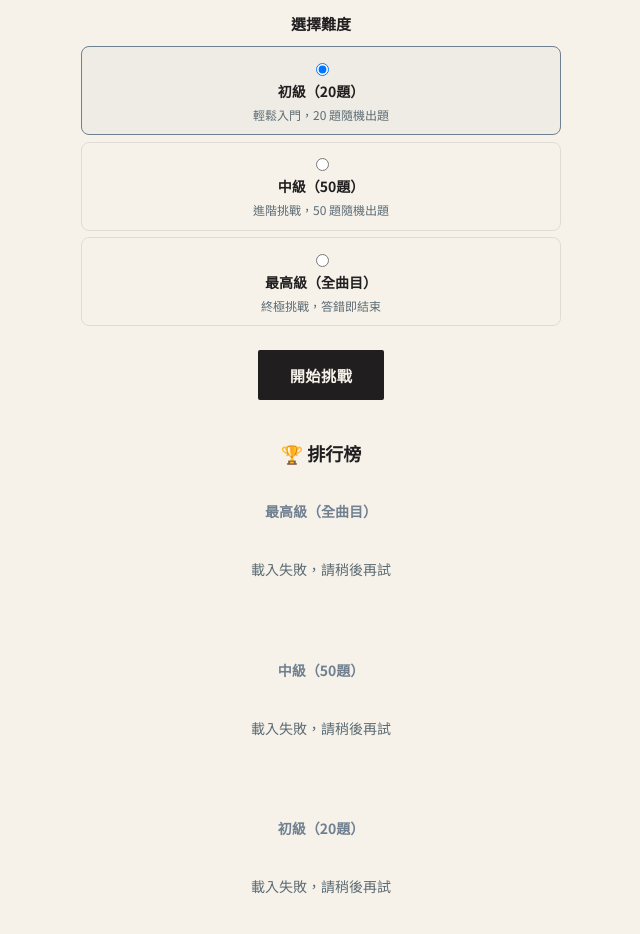
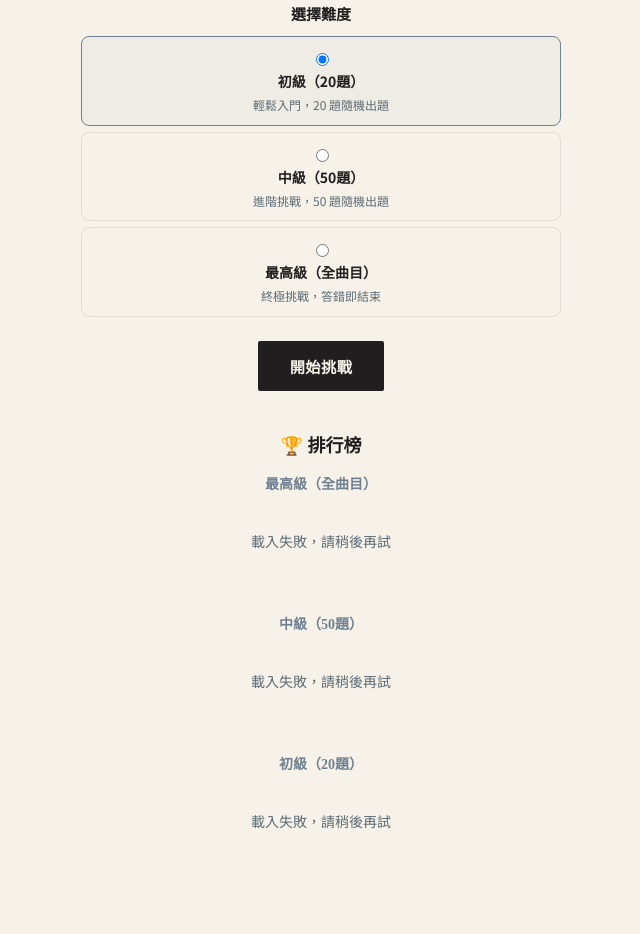
Before and after one commit to Ako1122/angelako-sandylam, a website: page sandylam-netlify/guess.html in a window 1280 px wide. Shown: the part 473-1407 px from the top of the page, without its empty margins (319-959 px from the left). After the commit the page ends 1342 px from the top, so only its background shows below. Drawn offline with Linux system fonts and the light colour scheme; no server answers.

Commit message:
fixed all title fonts

```diff
--- a/sandylam-netlify/css/guess-album.css
+++ b/sandylam-netlify/css/guess-album.css
@@ -65,10 +65,10 @@
 
 /* 排行榜 */
 .leaderboard-section{margin-top:2.5rem;text-align:center}
-.leaderboard-title{font:700 18px "Noto Sans TC",sans-serif;color:#201E1F;margin-bottom:1rem}
+.leaderboard-title{font:700 18px "Noto Serif TC",serif;color:#201E1F;margin-bottom:1rem}
 .leaderboard-grid{display:grid;grid-template-columns:1fr;gap:1.5rem;text-align:center}
 .leaderboard-col{min-width:0}
-.lb-col-title{font:700 14px "Noto Sans TC",sans-serif;color:#708090;margin-bottom:.75rem}
+.lb-col-title{font:700 14px "Noto Serif TC",serif;color:#708090;margin-bottom:.75rem}
 
 .leaderboard-card{background:#fff;border-radius:10px;border:1.5px solid rgba(32,30,31,.1);overflow:hidden}
 .leaderboard-table{width:100%;border-collapse:collapse;font:400 13px "Noto Sans TC",sans-serif;color:#201E1F}
--- a/sandylam-netlify/css/guess-cover-version-album.css
+++ b/sandylam-netlify/css/guess-cover-version-album.css
@@ -65,10 +65,10 @@
 
 /* 排行榜 */
 .leaderboard-section{margin-top:2.5rem;text-align:center}
-.leaderboard-title{font:700 18px "Noto Sans TC",sans-serif;color:#201E1F;margin-bottom:1rem}
+.leaderboard-title{font:700 18px "Noto Serif TC",serif;color:#201E1F;margin-bottom:1rem}
 .leaderboard-grid{display:grid;grid-template-columns:1fr;gap:1.5rem;text-align:center}
 .leaderboard-col{min-width:0}
-.lb-col-title{font:700 14px "Noto Sans TC",sans-serif;color:#708090;margin-bottom:.75rem}
+.lb-col-title{font:700 14px "Noto Serif TC",serif;color:#708090;margin-bottom:.75rem}
 
 .leaderboard-card{background:#fff;border-radius:10px;border:1.5px solid rgba(32,30,31,.1);overflow:hidden}
 .leaderboard-table{width:100%;border-collapse:collapse;font:400 13px "Noto Sans TC",sans-serif;color:#201E1F}
--- a/sandylam-netlify/css/guess-cover-version-song.css
+++ b/sandylam-netlify/css/guess-cover-version-song.css
@@ -55,10 +55,10 @@
 
 /* 排行榜 */
 .leaderboard-section{margin-top:2.5rem;text-align:center}
-.leaderboard-title{font:700 18px "Noto Sans TC",sans-serif;color:#201E1F;margin-bottom:1rem}
+.leaderboard-title{font:700 18px "Noto Serif TC",serif;color:#201E1F;margin-bottom:1rem}
 .leaderboard-grid{display:grid;grid-template-columns:1fr;gap:1.5rem;text-align:center}
 .leaderboard-col{min-width:0}
-.lb-col-title{font:700 14px "Noto Sans TC",sans-serif;color:#708090;margin-bottom:.75rem}
+.lb-col-title{font:700 14px "Noto Serif TC",serif;color:#708090;margin-bottom:.75rem}
 
 .leaderboard-card{background:#fff;border-radius:10px;border:1.5px solid rgba(32,30,31,.1);overflow:hidden}
 .leaderboard-table{width:100%;border-collapse:collapse;font:400 13px "Noto Sans TC",sans-serif;color:#201E1F}
--- a/sandylam-netlify/css/guess.css
+++ b/sandylam-netlify/css/guess.css
@@ -55,10 +55,10 @@
 
 /* 排行榜 */
 .leaderboard-section{margin-top:2.5rem;text-align:center}
-.leaderboard-title{font:700 18px "Noto Sans TC",sans-serif;color:#201E1F;margin-bottom:1rem}
+.leaderboard-title{font:700 18px "Noto Serif TC",serif;color:#201E1F;margin-bottom:1rem}
 .leaderboard-grid{display:grid;grid-template-columns:1fr;gap:1.5rem;text-align:center}
 .leaderboard-col{min-width:0}
-.lb-col-title{font:700 14px "Noto Sans TC",sans-serif;color:#708090;margin-bottom:.75rem}
+.lb-col-title{font:700 14px "Noto Serif TC",serif;color:#708090;margin-bottom:.75rem}
 
 .leaderboard-card{background:#fff;border-radius:10px;border:1.5px solid rgba(32,30,31,.1);overflow:hidden}
 .leaderboard-table{width:100%;border-collapse:collapse;font:400 13px "Noto Sans TC",sans-serif;color:#201E1F}
--- a/sandylam-netlify/css/memory-match.css
+++ b/sandylam-netlify/css/memory-match.css
@@ -51,10 +51,10 @@
 
 /* 排行榜（依難度分三欄） */
 .leaderboard-section{margin-top:2.5rem;text-align:center}
-.leaderboard-title{font:700 18px "Noto Sans TC",sans-serif;color:#201E1F;margin-bottom:1rem}
+.leaderboard-title{font:700 18px "Noto Serif TC",serif;color:#201E1F;margin-bottom:1rem}
 .leaderboard-grid{display:grid;grid-template-columns:1fr;gap:1.5rem;text-align:center}
 .leaderboard-col{min-width:0}
-.lb-col-title{font:700 14px "Noto Sans TC",sans-serif;color:#708090;margin-bottom:.75rem}
+.lb-col-title{font:700 14px "Noto Serif TC",serif;color:#708090;margin-bottom:.75rem}
 .leaderboard-card{background:#fff;border-radius:10px;border:1.5px solid rgba(32,30,31,.1);overflow:hidden;max-width:520px;margin:0 auto}
 .leaderboard-table{width:100%;border-collapse:collapse;font:400 13px "Noto Sans TC",sans-serif;color:#201E1F}
 .leaderboard-table thead{background:rgba(112,128,144,.06)}
--- a/sandylam-netlify/css/style.css
+++ b/sandylam-netlify/css/style.css
@@ -24,6 +24,12 @@
 }
 
 a{ color: inherit; }
+
+/* 全站標題統一使用襯線展示字體（跟冠軍賽標題同一種字型），避免各頁面標題字體不一致 */
+h1, h2, h3, h4{
+  font-family: var(--font-display);
+  margin: 0 0 0.5em;
+}
 
 /* ---------- Header ---------- */
 .nav-wrap{ position: relative; }
--- a/sandylam-netlify/css/whack-cover.css
+++ b/sandylam-netlify/css/whack-cover.css
@@ -55,10 +55,10 @@
 
 /* 排行榜 */
 .leaderboard-section{margin-top:2.5rem;text-align:center}
-.leaderboard-title{font:700 18px "Noto Sans TC",sans-serif;color:#201E1F;margin-bottom:1rem}
+.leaderboard-title{font:700 18px "Noto Serif TC",serif;color:#201E1F;margin-bottom:1rem}
 .leaderboard-grid{display:grid;grid-template-columns:1fr;gap:1.5rem;text-align:center}
 .leaderboard-col{min-width:0}
-.lb-col-title{font:700 14px "Noto Sans TC",sans-serif;color:#708090;margin-bottom:.75rem}
+.lb-col-title{font:700 14px "Noto Serif TC",serif;color:#708090;margin-bottom:.75rem}
 
 .leaderboard-card{background:#fff;border-radius:10px;border:1.5px solid rgba(32,30,31,.1);overflow:hidden}
 .leaderboard-table{width:100%;border-collapse:collapse;font:400 13px "Noto Sans TC",sans-serif;color:#201E1F}
```
Also changed, not shown: sandylam-netlify/index.html (+1 -1 lines).
